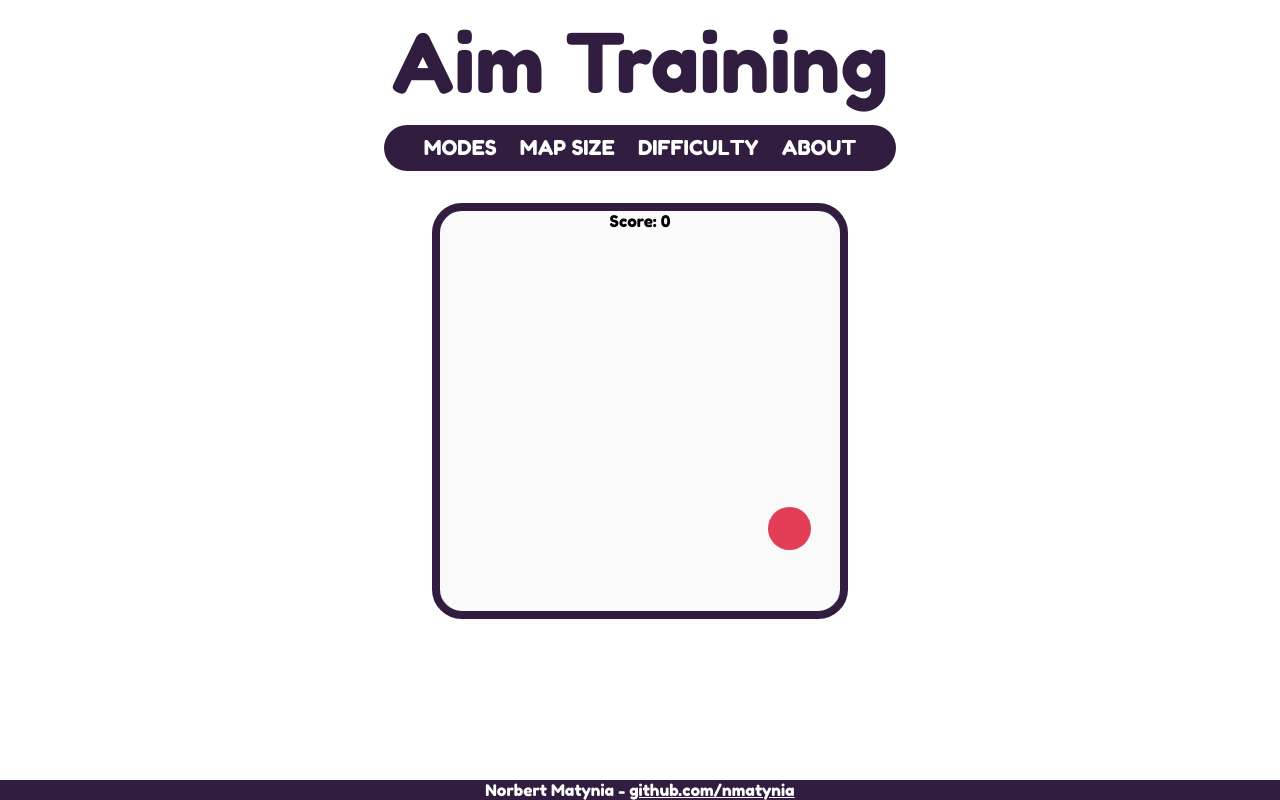
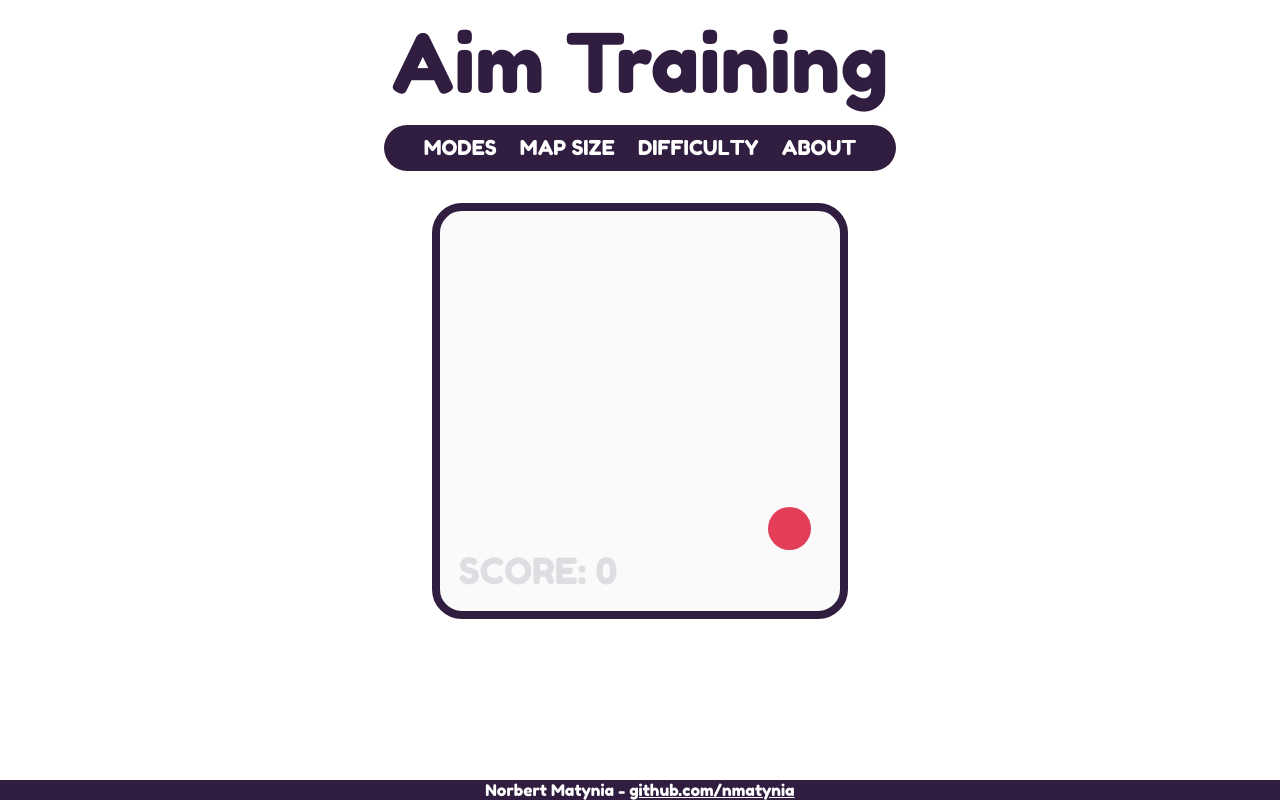
Before and after one commit to nmatynia/aim-training, a React (Create React App) app: page / in a window 1280 px wide. Built offline with nearby package versions, Linux system fonts and the light colour scheme.

Commit message:
Updated score styling

```diff
--- a/src/Components/GameArea.tsx
+++ b/src/Components/GameArea.tsx
@@ -27,7 +27,7 @@ const GameArea: React.FC<IProps> = ({setScore,score,targetSize,mapSize}) =>{
                 style={{left:`${randomizePosition()}vh`, top:`${randomizePosition()}vh`, width:`${targetSize}vh`, height:`${targetSize}vh`}}>
             </div>
 
-            <div className="score">Score: {score}</div>
+            <div className="score">SCORE: {score}</div>
         </div>
     )
 }
--- a/src/Styles/GameArea.css
+++ b/src/Styles/GameArea.css
@@ -13,11 +13,17 @@
     position:absolute;
     width: 5.336vh;
     height: 5.336vh;
+    z-index:1;
     background-color: #E23E57;
     border-radius: 50%;
   }
 
   .score{
+    position: absolute;
+    left: 2.347vh;
+    bottom: 2.347vh;
+    font-size: 36px;
+    color: rgba(49, 29, 63, 0.13);
     -webkit-user-select: none; /* Safari */
     -moz-user-select: none; /* Firefox */
     -ms-user-select: none; /* IE10+/Edge */
```
